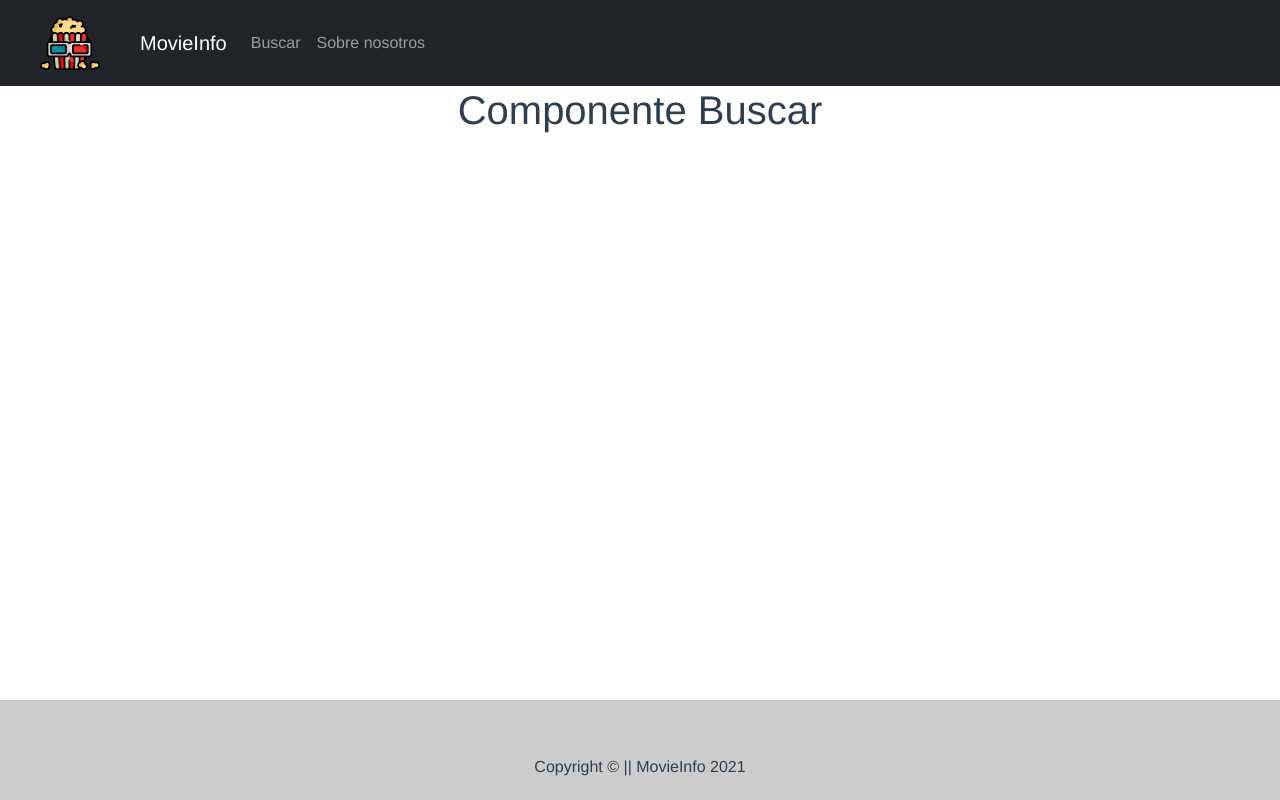
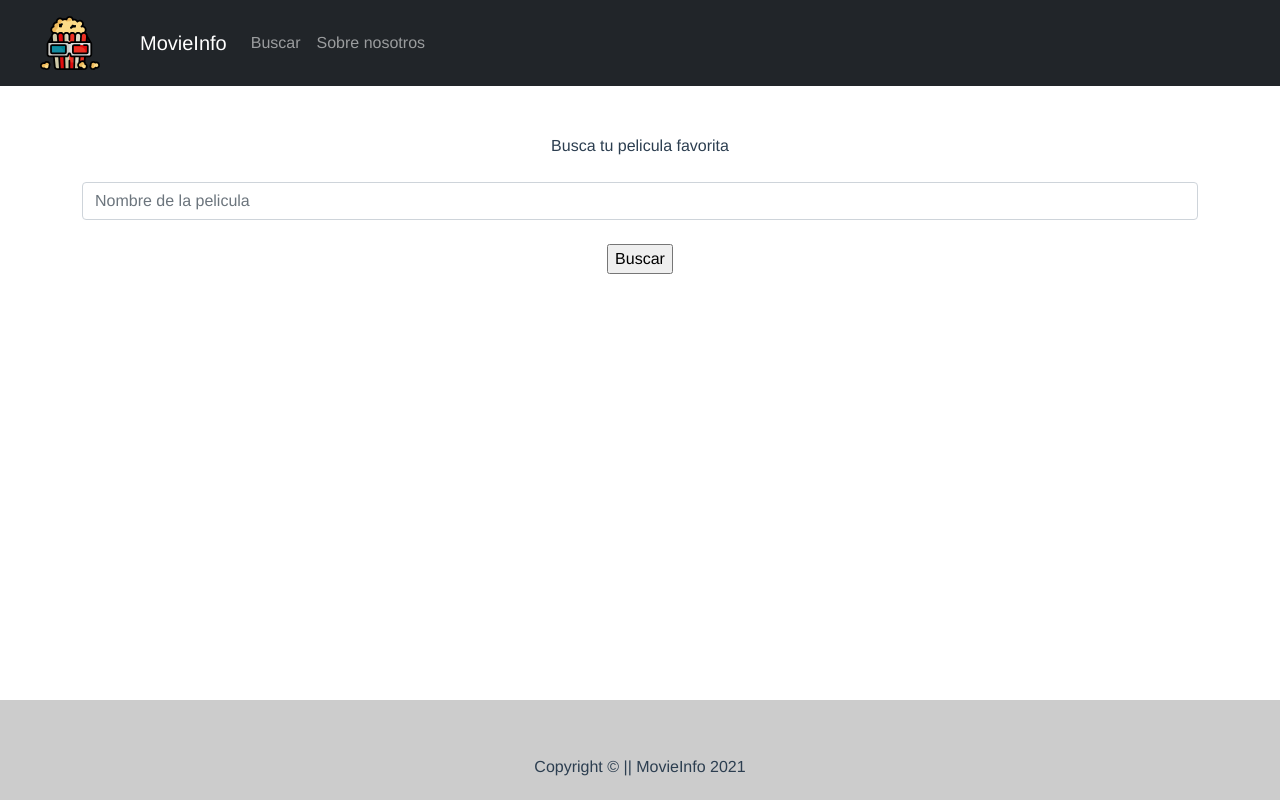
Before and after one commit to movieinfo/movieinfodotcom, a Vue app: page /buscar in a window 1280 px wide. Built offline with nearby package versions, Linux system fonts and the light colour scheme.

Commit message:
Version 21.09.24

```diff
--- a/src/views/Buscar.vue
+++ b/src/views/Buscar.vue
@@ -1,7 +1,32 @@
 <template>
   <div>
     <Header></Header>
-    <h1>Componente Buscar</h1>
+    <div class="container">
+      <form v-on:submit.prevent="search">
+
+        <br />
+        <br />
+        <div class="form-group">
+          <label>Busca tu pelicula favorita</label>
+          <br />
+          <br />
+
+          <input
+            type="text"
+            class="form-control"
+            id="exampleInputEmail1"
+            aria-describedby="emailHelp"
+            placeholder="Nombre de la pelicula"
+
+          />
+        </div>
+        <br />
+
+        <input type="submit" class="fadeIn fourth" value="Buscar" />
+      </form>
+      <br />
+      <br />
+    </div>
 
     <Footer></Footer>
   </div>
```
